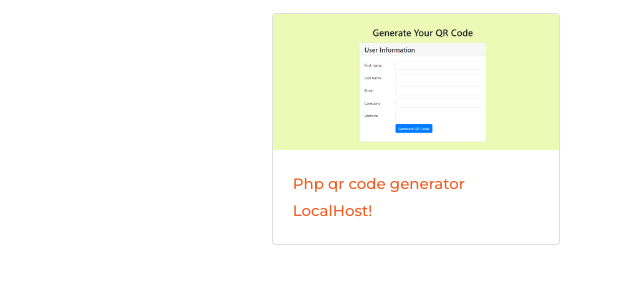
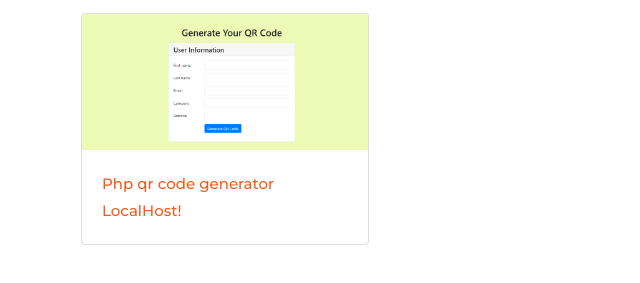
Before and after one commit to muh-mujtaba/mujtaba.portfolio, a plain HTML site: page recent_project.html in a window 1280 px wide. Shown: the part 1375-1658 px from the top of the page, without its empty margins (440-1080 px from the left). Drawn offline with Linux system fonts and the light colour scheme.

Commit message:
Update recent_project.html

```diff
--- a/recent_project.html
+++ b/recent_project.html
@@ -103,7 +103,7 @@
             </div>
 
 
-          <div class="row d-flex justify-content-center align-items-center;">
+
             <div class="col-8">
                <div class="card m-2" style="width: 18rem;">
                 <img class="card-img-top" src="./images/qrcode.png" alt="Card image cap">
@@ -113,7 +113,7 @@
                 </div>
               </div>
             </div>
-          </div>
+
 
 	    </section>
 
```
